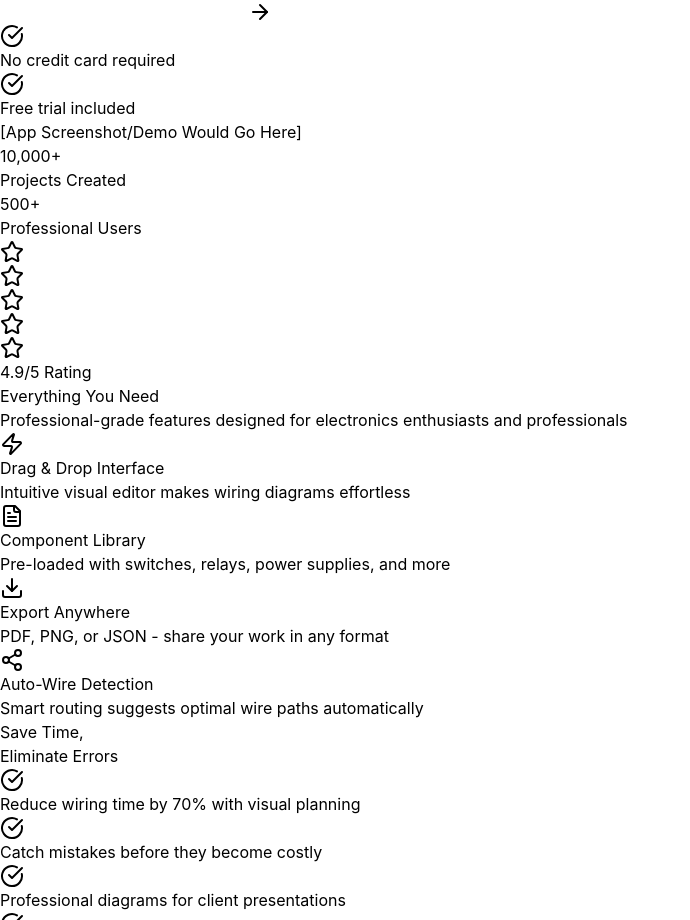
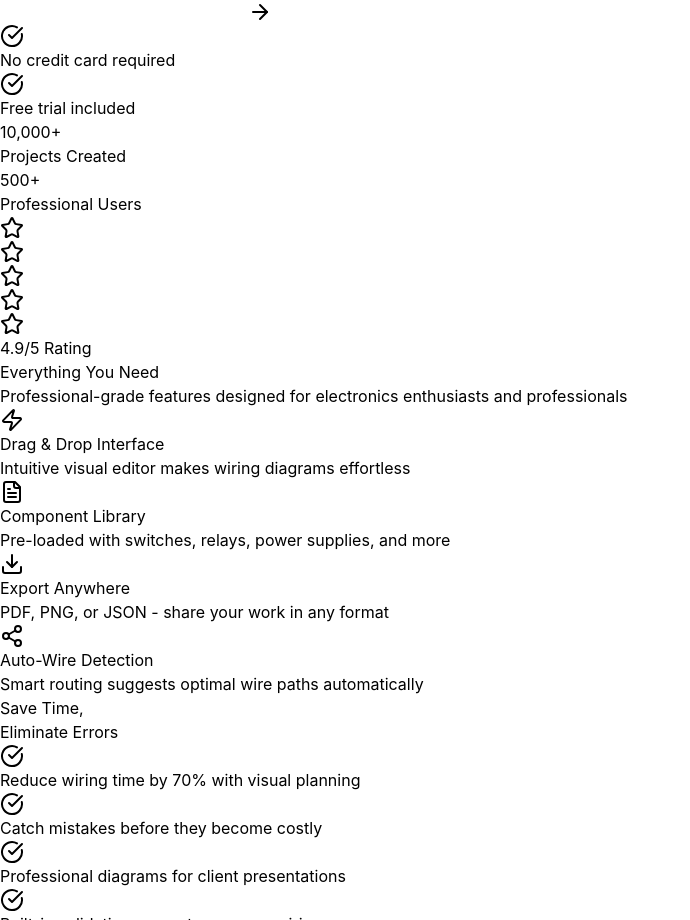
Before and after one commit to bmaselli13/retrowire, a React (Vite) app: page / in a window 1280 px wide. Shown: the part 1240-2160 px from the top of the page, without its empty margins (0-690 px from the left). Built offline with nearby package versions, Linux system fonts and the light colour scheme.

Commit message:
Add home button to app and clean up landing page

```diff
--- a/src/LandingPage.tsx
+++ b/src/LandingPage.tsx
@@ -82,18 +82,6 @@ export default function LandingPage() {
             <div className="flex items-center space-x-2">
               <CheckCircle className="h-5 w-5 text-green-400" />
               <span>Free trial included</span>
-            </div>
-          </div>
-
-          {/* Hero Image/Demo */}
-          <div className="mt-16 relative">
-            <div className="absolute inset-0 bg-gradient-to-t from-gray-900 via-transparent to-transparent z-10"></div>
-            <div className="rounded-2xl overflow-hidden border-4 border-gray-800 shadow-2xl">
-              <div className="bg-gradient-to-br from-gray-800 to-gray-900 p-8 aspect-video flex items-center justify-center">
-                <div className="text-gray-500 text-lg">
-                  [App Screenshot/Demo Would Go Here]
-                </div>
-              </div>
             </div>
           </div>
         </div>
--- a/src/Toolbar.tsx
+++ b/src/Toolbar.tsx
@@ -1,6 +1,6 @@
 import { useState } from 'react';
 import { useStore } from './store';
-import { FileDown, FileImage, Trash2, FileText, Zap, Keyboard } from 'lucide-react';
+import { FileDown, FileImage, Trash2, FileText, Zap, Keyboard, Home } from 'lucide-react';
 import { exportToPNG, exportToPDF, generateBOM, downloadBOMAsText } from './utils/export';
 import { autoWireComponents } from './utils/autoWire';
 import { ComponentDefinition } from './types';
@@ -201,6 +201,16 @@ function Toolbar() {
   return (
     <>
       <div className="absolute top-4 right-4 z-10 flex gap-2">
+        {/* Home Button */}
+        <button
+          onClick={() => window.location.href = '/'}
+          className="flex items-center gap-2 px-4 py-2 bg-gray-700 hover:bg-gray-600 text-white rounded-lg shadow-lg transition-colors"
+          title="Back to Home"
+        >
+          <Home className="w-4 h-4" />
+          <span className="hidden sm:inline">Home</span>
+        </button>
+
         {/* Voltage Selector */}
         <div className="flex items-center gap-2 px-4 py-2 bg-gray-800 rounded-lg shadow-lg">
           <span className="text-white text-sm font-medium">Circuit:</span>
```
